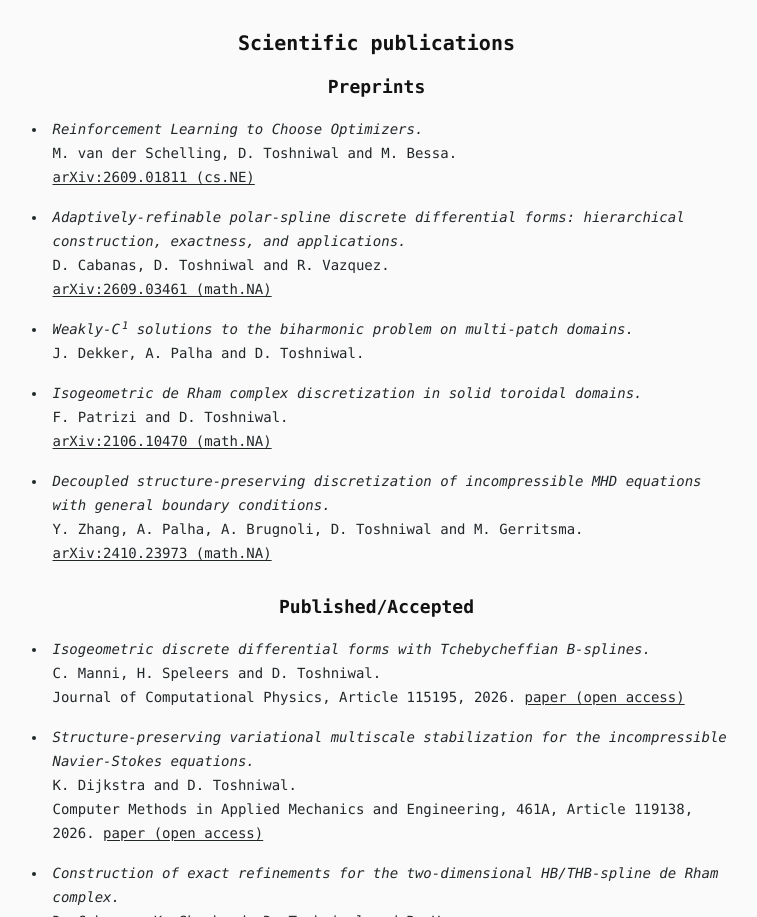
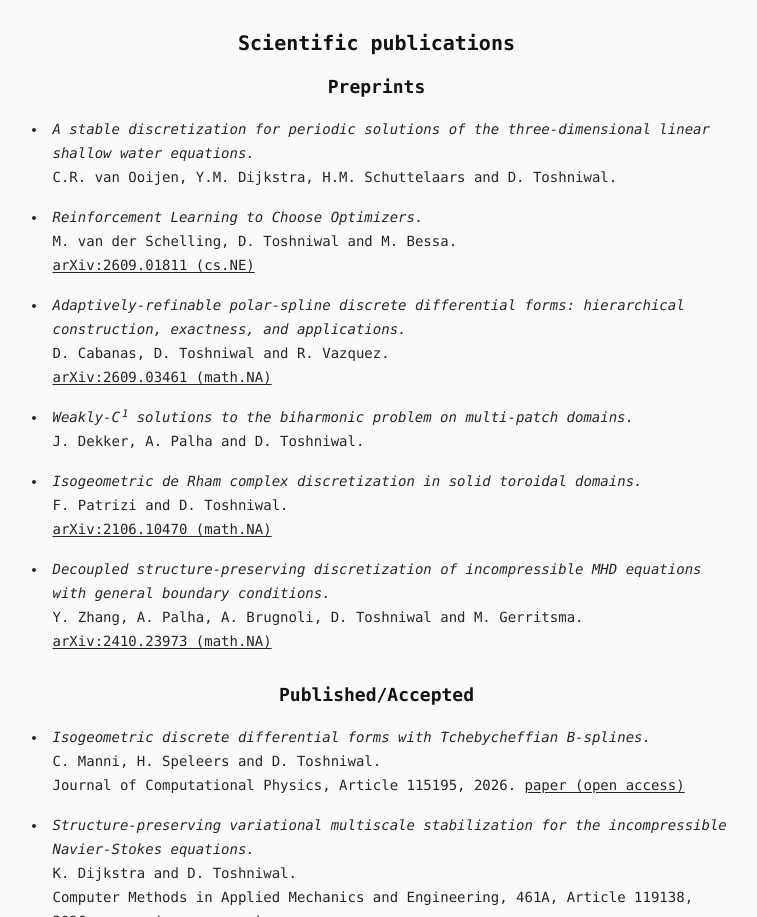
Before and after one commit to dtoshniwal/dtoshniwal.github.io, an Astro site: page /research in a window 1280 px wide. Shown: the part 927-1844 px from the top of the page, without its empty margins (256-1013 px from the left). Built offline with nearby package versions, Linux system fonts and the light colour scheme; Astro itself is replaced by a stand-in of ours.

Commit message:
Update research.md

```diff
--- a/src/pages/research.md
+++ b/src/pages/research.md
@@ -59,6 +59,9 @@ Some open projects can be found on [this list on Kees Vuik's webpage](https://di
 <h2 class="message" align="center">Scientific publications</h2>
 
 <h3 align="center">Preprints</h3>
+
+* <i>A stable discretization for periodic solutions of the three-dimensional linear shallow water equations.</i><br>
+C.R. van Ooijen, Y.M. Dijkstra, H.M. Schuttelaars and D. Toshniwal.
 
 * <i>Reinforcement Learning to Choose Optimizers.</i><br>
 M. van der Schelling, D. Toshniwal and M. Bessa.<br>
```
